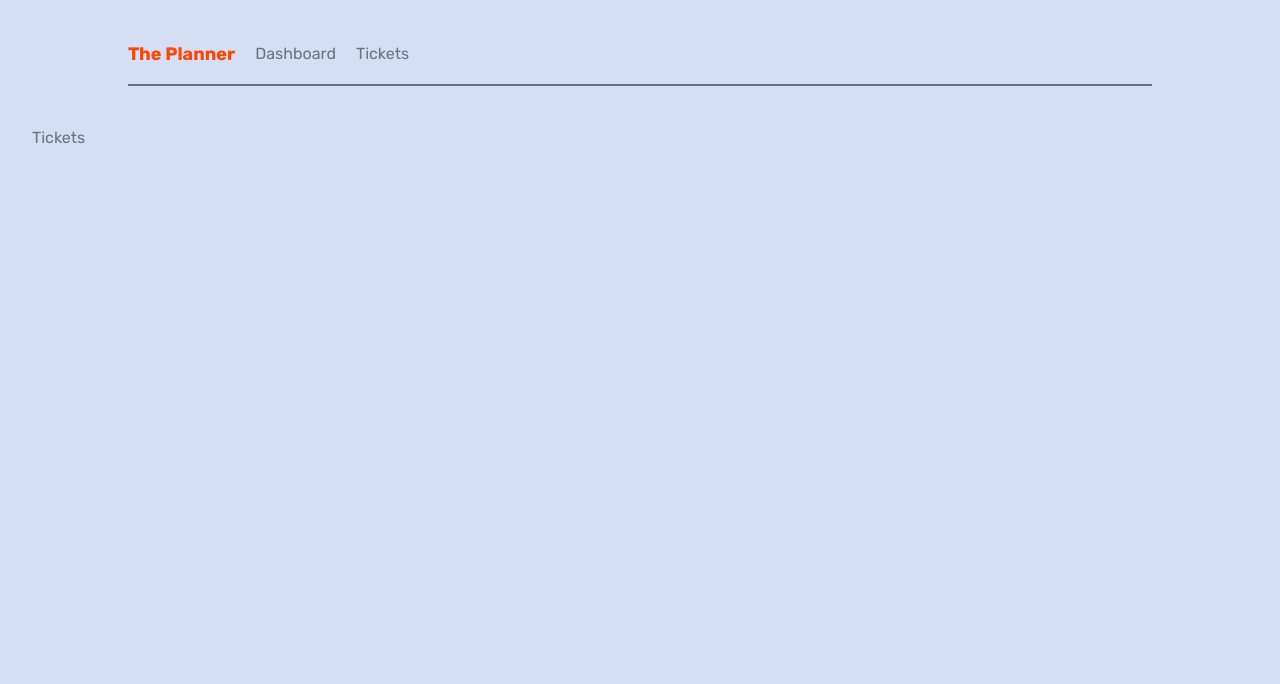
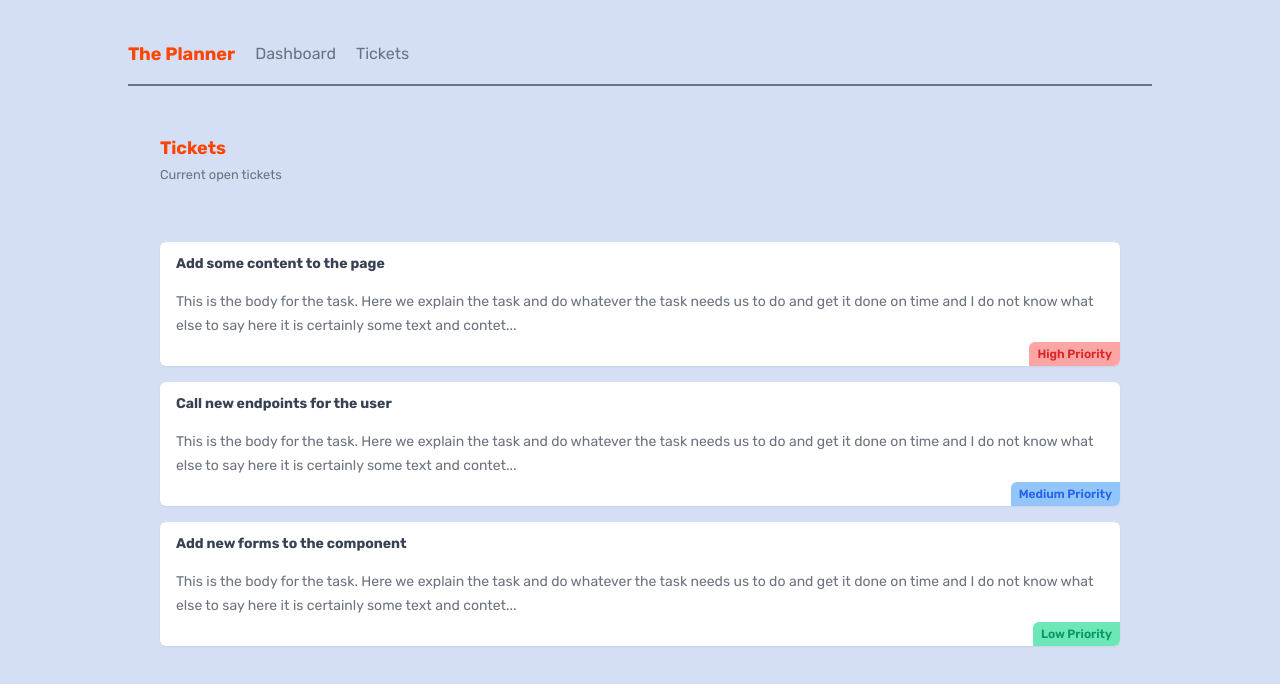
Before and after one commit to MiladANaeini/Planner, a Next.js app in the folder planner/: page /tickets in a window 1280 px wide. Shown: the top 684 px of the page. Built offline with nearby package versions, Linux system fonts and the light colour scheme; data requests are answered from the project's data file.

Commit message:
added data

```diff
--- /dev/null
+++ b/planner/_data/db.json
@@ -0,0 +1,25 @@
+{
+    "tickets": [
+      {
+        "id": "1",
+        "title": "Add some content to the page",
+        "body": "This is the body for the task. Here we explain the task and do whatever the task needs us to do and get it done on time and I do not know what else to say here it is certainly some text and contet",
+        "priority": "High",
+        "user_email": "gigi@planner.com"
+      },
+      {
+        "id": "2",
+        "title": "Call new endpoints for the user",
+        "body": "This is the body for the task. Here we explain the task and do whatever the task needs us to do and get it done on time and I do not know what else to say here it is certainly some text and contet",
+        "priority": "Medium",
+        "user_email": "milad@planner.com"
+      },
+      {
+        "id": "3",
+        "title": "Add new forms to the component",
+        "body": "This is the body for the task. Here we explain the task and do whatever the task needs us to do and get it done on time and I do not know what else to say here it is certainly some text and contet",
+        "priority": "Low",
+        "user_email": "mandy@planner.com"
+      }
+    ]
+  }
--- a/planner/app/globals.css
+++ b/planner/app/globals.css
@@ -123,13 +123,13 @@ form button {
     inline-block
     text-xs font-semibold;
 }
-.pill.high {
+.pill.High {
   @apply bg-red-300 text-red-600;
 }
-.pill.medium {
+.pill.Medium {
   @apply bg-blue-300 text-blue-600;
 }
-.pill.low {
+.pill.Low {
   @apply bg-emerald-300 text-emerald-600;
 }
 .card .pill {
--- /dev/null
+++ b/planner/app/tickets/TicketList.jsx
@@ -0,0 +1,36 @@
+async function getTickets(){
+  const res = await fetch('http://localhost:4000/tickets')
+
+  return res.json();
+}
+async function TicketsList() {
+  const tickets = await getTickets()
+
+  return (
+    <div>
+       {tickets ? (
+           <>
+           {tickets.map((ticket)=>
+           <div key={ticket.id} className="card my-5">
+             <h3>
+              {ticket.title}
+             </h3>
+             <p>{ticket.body.slice(0,200)}...</p>
+             <div className={`pill ${ticket.priority}`}>
+               {ticket.priority} Priority
+             </div>
+           </div>
+           )}
+           </>
+             ) : (
+           <>
+              <p className="text-center">
+                No Ticket is open
+              </p>
+            </>
+          )}
+    </div>
+  )
+}
+
+export default TicketsList
--- a/planner/app/tickets/page.jsx
+++ b/planner/app/tickets/page.jsx
@@ -1,8 +1,21 @@
 import React from 'react'
+import TicketsList from './TicketList'
 
 function Tickets() {
   return (
-    <div>Tickets</div>
+    <main>
+      <nav>
+        <div>
+          <h2>
+            Tickets
+          </h2>
+          <p><small>
+            Current open tickets
+            </small></p>
+        </div>
+      </nav>
+      <TicketsList/>
+      </main>
   )
 }
 
```
